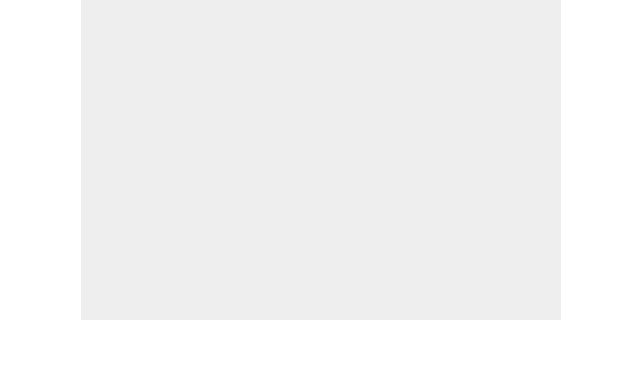
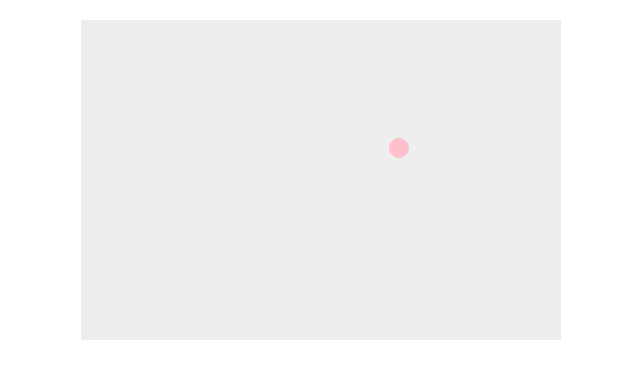
Before and after one commit to jsonberry/breakout, a website: page index.html in a window 1280 px wide. Shown: the whole page, without its empty margins (319-959 px from the left). Drawn offline with nearby package versions, Linux system fonts and the light colour scheme.

Commit message:
Finish Part 3

```diff
--- a/index.html
+++ b/index.html
@@ -4,6 +4,7 @@
     <meta charset="utf-8" />
     <title>Gamedev Canvas Workshop</title>
     <link rel="stylesheet" href="style.css">
+    <script src="node_modules/lodash/lodash.min.js"></script>
     <script src="scripts.js"></script>
 </head>
 <body>
--- a/package.json
+++ b/package.json
@@ -17,5 +17,9 @@
   "bugs": {
     "url": "https://github.com/jsonberry/breakout/issues"
   },
-  "homepage": "https://github.com/jsonberry/breakout#readme"
+  "homepage": "https://github.com/jsonberry/breakout#readme",
+  "dependencies": {
+    "browser-sync": "^2.18.13",
+    "lodash": "^4.17.4"
+  }
 }
--- a/scripts.js
+++ b/scripts.js
@@ -1,15 +1,18 @@
 window.addEventListener('load', function () {
     const canvas = document.getElementById("myCanvas")
     const ctx = canvas.getContext("2d")
-    const dx = 2
-    const dy = -2
+    const ballRadius = 10
+    const colors = ["#0095DD", "#000", "green", "pink"]
+    let fillStyleColor = _.sample(colors)
+    let dx = 2
+    let dy = -2
     let x = canvas.width/2;
     let y = canvas.height-30;
 
     function drawBall () {
         ctx.beginPath()
-        ctx.arc(x, y, 10, 0, Math.PI*2)
-        ctx.fillStyle = "#0095DD"
+        ctx.arc(x, y, ballRadius, 0, Math.PI*2)
+        ctx.fillStyle = fillStyleColor
         ctx.fill()
         ctx.closePath()
     }
@@ -17,9 +20,24 @@ window.addEventListener('load', function () {
     function draw () {
         ctx.clearRect(0, 0, canvas.width, canvas.height)
         drawBall()
+
+        if (x + dx > canvas.width-ballRadius || x + dx < ballRadius) {
+            randomColor()
+            dx = -dx;
+        }
+
+        if (y + dy > canvas.height-ballRadius || y + dy < ballRadius) {
+            randomColor()
+            dy = -dy;
+        }
+
         x += dx
         y += dy
     }
 
+    function randomColor () {
+        fillStyleColor = _.sample(colors)
+    }
+
     setInterval(draw, 10)
 })
--- a/style.css
+++ b/style.css
@@ -1,2 +1,6 @@
 * { padding: 0; margin: 0; }
-canvas { background: #eee; display: block; margin: 0 auto; }
+canvas {
+    background: #eee;
+    display: block;
+    margin: 20px auto 0;
+}
```
Also changed, not shown: 1 other file.
